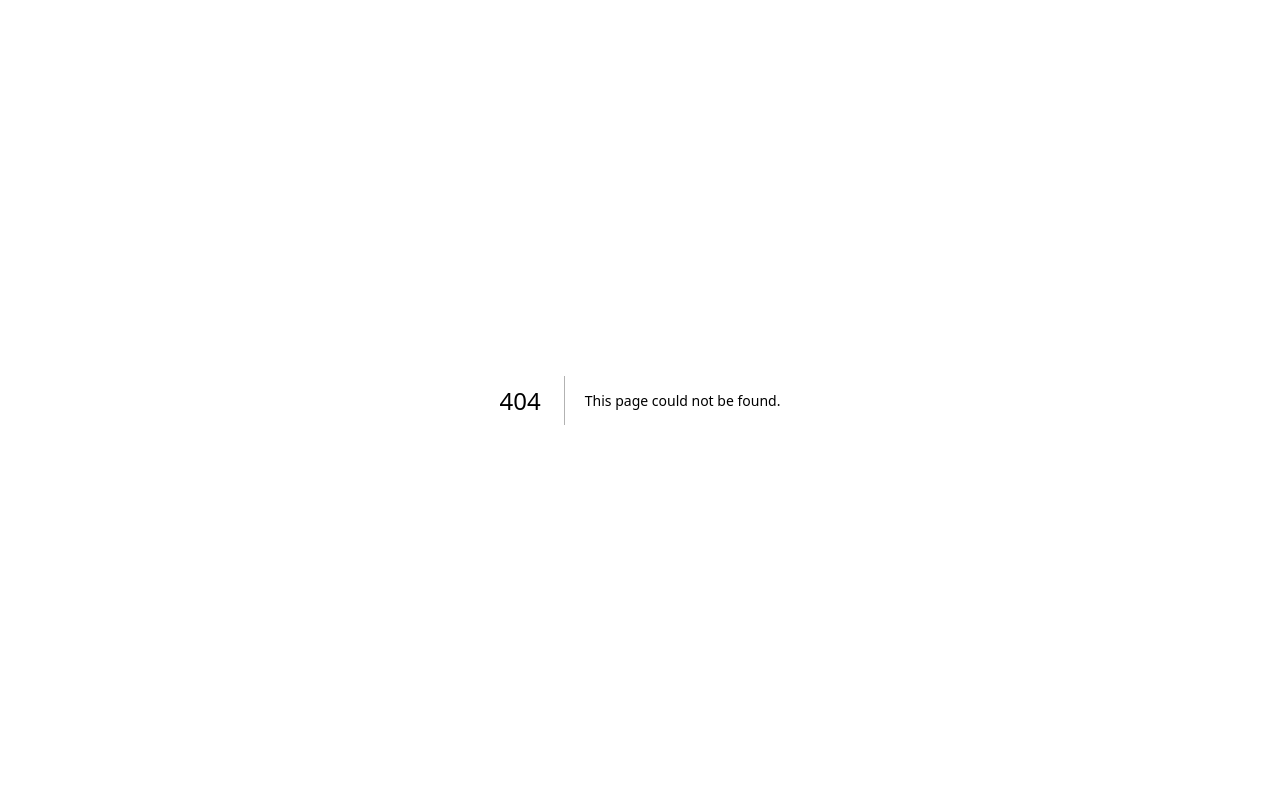
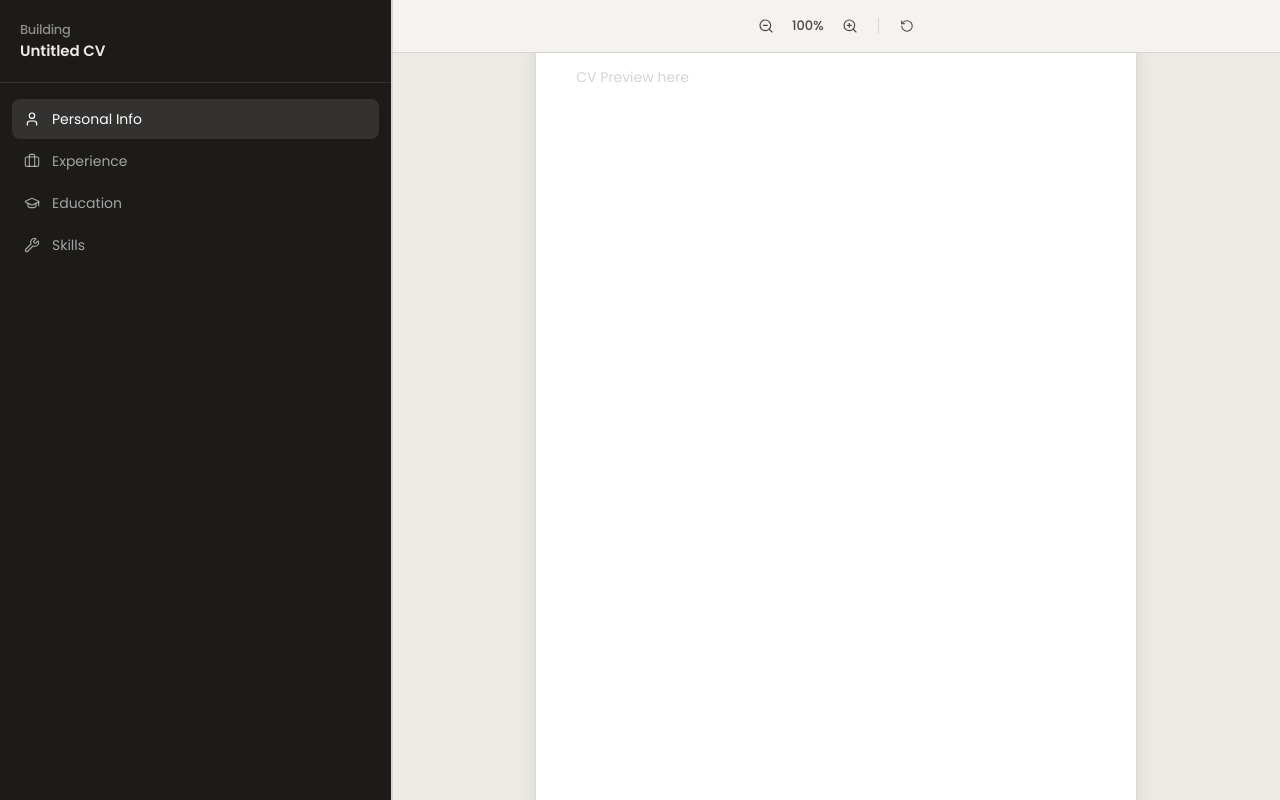
Before and after one commit to AnkonChy/career-forge-client, a Next.js app: page /cv-builder in a window 1280 px wide. Before the commit this address had no page. Built offline with nearby package versions, Linux system fonts and the light colour scheme.

Commit message:
cv-builder layout and component added

```diff
--- /dev/null
+++ b/app/(cv-builder)/cv-builder/page.tsx
@@ -0,0 +1,5 @@
+import { CVBuilder } from "@/components/cv-builder/CVBuilder";
+
+export default function CVBuilderPage() {
+  return <CVBuilder />;
+}
--- /dev/null
+++ b/app/(cv-builder)/layout.tsx
@@ -0,0 +1,7 @@
+export default function CVBuilderRouteLayout({
+  children,
+}: {
+  children: React.ReactNode;
+}) {
+  return <div className="h-screen w-screen overflow-hidden">{children}</div>;
+}
--- /dev/null
+++ b/components/cv-builder/CVBuilder.tsx
@@ -0,0 +1,249 @@
+"use client";
+
+import { useRef, useState } from "react";
+import { Group, Panel, Separator } from "react-resizable-panels";
+import {
+  User,
+  Briefcase,
+  GraduationCap,
+  Wrench,
+  ZoomIn,
+  ZoomOut,
+  RotateCcw,
+} from "lucide-react";
+
+const SECTIONS = [
+  { icon: User, label: "Personal Info" },
+  { icon: Briefcase, label: "Experience" },
+  { icon: GraduationCap, label: "Education" },
+  { icon: Wrench, label: "Skills" },
+];
+
+export function CVBuilder() {
+  const [zoom, setZoom] = useState(1);
+  const [activeSection, setActiveSection] = useState(0);
+
+  // CV position
+  const [position, setPosition] = useState({
+    x: 0,
+    y: 0,
+  });
+
+  // Drag state
+  const [isDragging, setIsDragging] = useState(false);
+
+  const dragStart = useRef({
+    x: 0,
+    y: 0,
+  });
+
+  const positionStart = useRef({
+    x: 0,
+    y: 0,
+  });
+
+  // -------------------------
+  // Zoom Controls
+  // -------------------------
+
+  const zoomIn = () => {
+    setZoom((z) => Math.min(z + 0.1, 2));
+  };
+
+  const zoomOut = () => {
+    setZoom((z) => Math.max(z - 0.1, 0.5));
+  };
+
+  const resetZoom = () => {
+    setZoom(1);
+    setPosition({
+      x: 0,
+      y: 0,
+    });
+  };
+
+  // -------------------------
+  // Mouse Wheel Zoom
+  // -------------------------
+
+  const handleWheel = (e: React.WheelEvent<HTMLDivElement>) => {
+    e.preventDefault();
+
+    const zoomSpeed = 0.0015;
+
+    setZoom((currentZoom) => {
+      const newZoom = currentZoom - e.deltaY * zoomSpeed;
+
+      return Math.min(Math.max(newZoom, 0.5), 2);
+    });
+  };
+
+  // -------------------------
+  // Start Dragging
+  // -------------------------
+
+  const handleMouseDown = (e: React.MouseEvent<HTMLDivElement>) => {
+    e.preventDefault();
+
+    setIsDragging(true);
+
+    dragStart.current = {
+      x: e.clientX,
+      y: e.clientY,
+    };
+
+    positionStart.current = {
+      x: position.x,
+      y: position.y,
+    };
+  };
+
+  // -------------------------
+  // Drag CV
+  // -------------------------
+
+  const handleMouseMove = (e: React.MouseEvent<HTMLDivElement>) => {
+    if (!isDragging) return;
+
+    const dx = e.clientX - dragStart.current.x;
+
+    const dy = e.clientY - dragStart.current.y;
+
+    setPosition({
+      x: positionStart.current.x + dx,
+      y: positionStart.current.y + dy,
+    });
+  };
+
+  // -------------------------
+  // Stop Dragging
+  // -------------------------
+
+  const handleMouseUp = () => {
+    setIsDragging(false);
+  };
+  return (
+    <Group orientation="horizontal" className="h-screen bg-[#EDEBE6]">
+      {/* Sidebar */}
+      <Panel defaultSize="22%" minSize="30%" maxSize="50%">
+        <div className="h-full bg-[#1C1B19] text-[#EDEBE6] flex flex-col">
+          <div className="px-5 py-5 border-b border-white/10">
+            <p className="text-[13px] font-medium tracking-tight text-white/50">
+              Building
+            </p>
+            <p className="text-[15px] font-semibold">Untitled CV</p>
+          </div>
+
+          <nav className="flex-1 px-3 py-4 space-y-0.5">
+            {SECTIONS.map(({ icon: Icon, label }, i) => (
+              <button
+                key={label}
+                onClick={() => setActiveSection(i)}
+                className={`w-full flex items-center gap-3 rounded-md px-3 py-2.5 text-sm text-left transition-colors ${
+                  activeSection === i
+                    ? "bg-white/10 text-white"
+                    : "text-white/60 hover:bg-white/5 hover:text-white/90"
+                }`}
+              >
+                <Icon className="h-4 w-4 shrink-0" strokeWidth={1.75} />
+                {label}
+              </button>
+            ))}
+          </nav>
+        </div>
+      </Panel>
+
+      {/* Drag handle */}
+      <Separator className="w-[2px] bg-[#D8D5CC] hover:bg-[#B08968] active:bg-[#95724F] cursor-col-resize transition-colors" />
+
+      {/* CV Preview area */}
+      <Panel defaultSize="50%">
+        <div className="flex h-full flex-col">
+          {/* =========================
+              Zoom Toolbar
+          ========================== */}
+
+          <div className="flex items-center justify-center gap-1 border-b border-[#D8D5CC] py-2.5 bg-[#F5F3EF]">
+            {/* Zoom Out */}
+
+            <button
+              onClick={zoomOut}
+              className="h-8 w-8 flex items-center justify-center rounded-md text-[#4A4640] hover:bg-black/5 transition-colors"
+              title="Zoom out"
+            >
+              <ZoomOut className="h-4 w-4" strokeWidth={1.75} />
+            </button>
+
+            {/* Zoom Percentage */}
+
+            <span className="text-[13px] font-medium text-[#4A4640] w-11 text-center tabular-nums select-none">
+              {Math.round(zoom * 100)}%
+            </span>
+
+            {/* Zoom In */}
+
+            <button
+              onClick={zoomIn}
+              className="h-8 w-8 flex items-center justify-center rounded-md text-[#4A4640] hover:bg-black/5 transition-colors"
+              title="Zoom in"
+            >
+              <ZoomIn className="h-4 w-4" strokeWidth={1.75} />
+            </button>
+
+            {/* Divider */}
+
+            <div className="w-px h-4 bg-[#D8D5CC] mx-2" />
+
+            {/* Reset */}
+
+            <button
+              onClick={resetZoom}
+              className="h-8 w-8 flex items-center justify-center rounded-md text-[#4A4640] hover:bg-black/5 transition-colors"
+              title="Reset zoom"
+            >
+              <RotateCcw className="h-3.5 w-3.5" strokeWidth={1.75} />
+            </button>
+          </div>
+
+          {/* =========================
+              CV Workspace
+          ========================== */}
+
+          <div
+            className={`flex-1 overflow-hidden flex items-center justify-center bg-[#EDEBE6] ${
+              isDragging ? "cursor-grabbing" : "cursor-grab"
+            }`}
+            onWheel={handleWheel}
+            onMouseDown={handleMouseDown}
+            onMouseMove={handleMouseMove}
+            onMouseUp={handleMouseUp}
+            onMouseLeave={handleMouseUp}
+          >
+            {/* =========================
+                CV
+            ========================== */}
+
+            <div
+              style={{
+                transform: `
+                  translate(${position.x}px, ${position.y}px)
+                  scale(${zoom})
+                `,
+                transformOrigin: "center center",
+
+                transition: isDragging ? "none" : "transform 0.1s ease-out",
+              }}
+              className="select-none"
+            >
+              <div className="w-[600px] min-h-[800px] bg-white shadow-[0_1px_3px_rgba(0,0,0,0.08),0_8px_24px_rgba(0,0,0,0.08)]">
+                <div className="p-10">
+                  <p className="text-neutral-300 text-sm">CV Preview here</p>
+                </div>
+              </div>
+            </div>
+          </div>
+        </div>
+      </Panel>
+    </Group>
+  );
+}
--- a/components/layout/navbar.tsx
+++ b/components/layout/navbar.tsx
@@ -30,7 +30,7 @@ export function Navbar() {
 
   const handleLogout = async () => {
     await logout();
-    router.push("/login");
+    router.push("/");
   };
 
   const displayName =
--- a/package.json
+++ b/package.json
@@ -20,6 +20,7 @@
     "react-dom": "19.2.4",
     "react-hook-form": "^7.87.0",
     "react-icons": "^5.7.0",
+    "react-resizable-panels": "^4.12.4",
     "shadcn": "^4.10.0",
     "tailwind-merge": "^3.6.0",
     "tw-animate-css": "^1.4.0",
```
Also changed, not shown: 1 other file (tests, documents, lock files or other folders).
